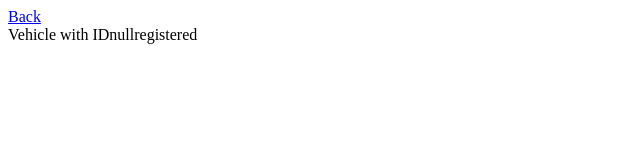
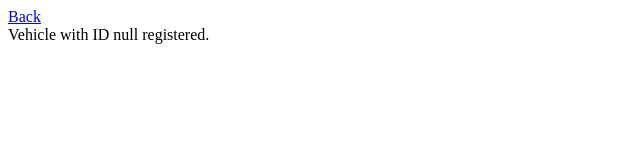
Before and after one commit to ankur4u007/karpool, a plain HTML site: page www/index4.html in a window 1280 px wide. Shown: the full height of the page, 0-640 px from the left. Drawn offline with Linux system fonts and the light colour scheme.

```diff
--- a/www/index4.html
+++ b/www/index4.html
@@ -5,7 +5,7 @@
     <script type="text/javascript">
 		$(document).ready(function(){
 			var vehicleIDVal = window.localStorage.getItem("vehicleId");
-			$('#vehicleID').append('Vehicle with ID' + vehicleIDVal + 'registered');
+			$('#vehicleID').append('Vehicle with ID ' + vehicleIDVal + ' registered. ');
 		});
 
 
```
Also changed, not shown: 1 other file.
